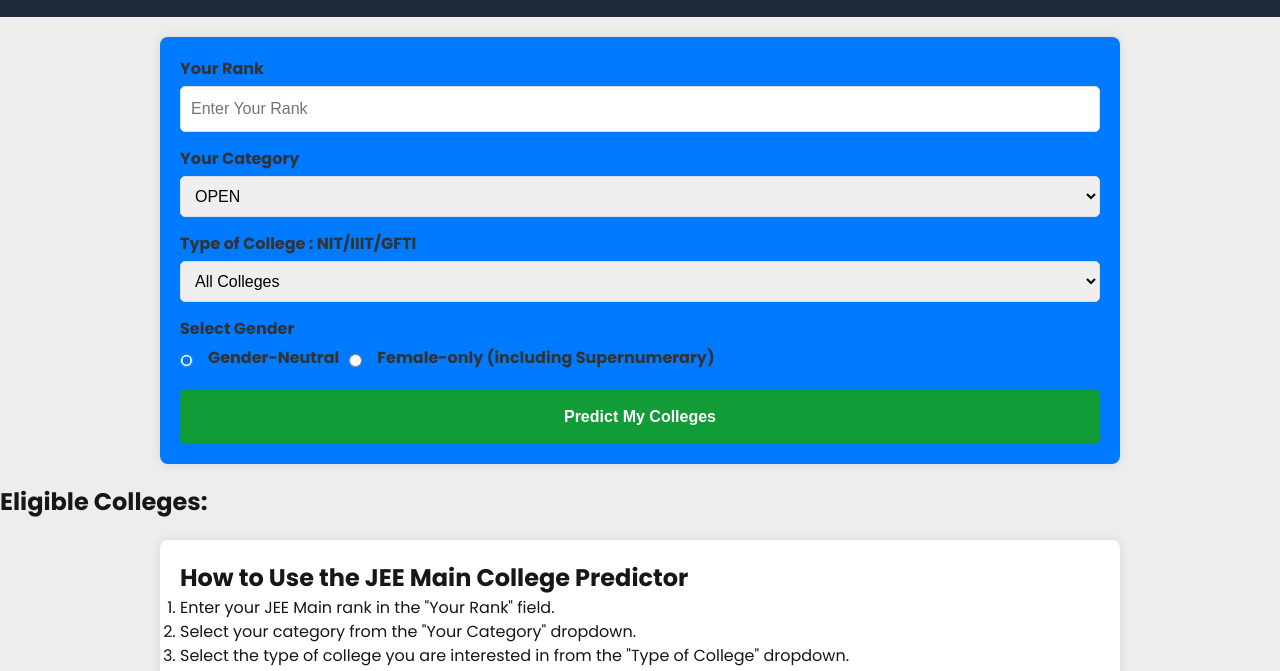
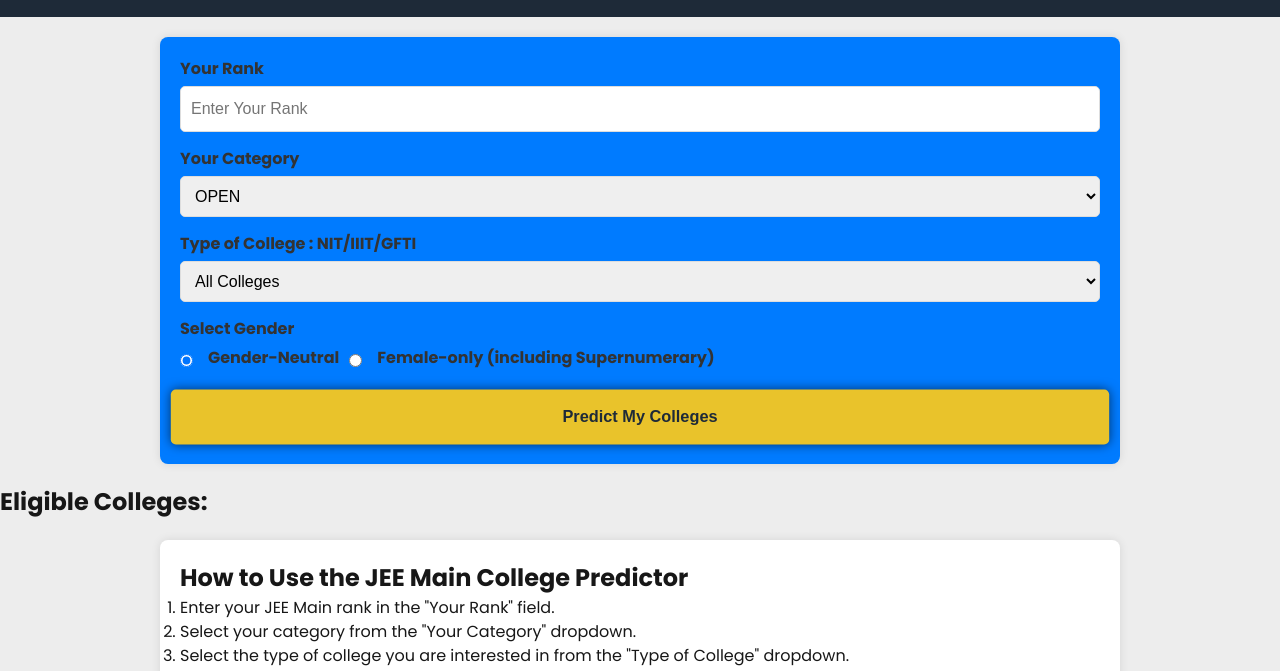
Before and after one commit to amanbind898/college-nexus, a website: page college predictor/public/index.html in a window 1280 px wide. In both pictures the pointer is over the button "Predict My Colleges". Shown: the part 124-795 px from the top of the page. Drawn offline with Linux system fonts and the light colour scheme.

Commit message:
yellow added

```diff
--- a/college predictor/public/styles.css
+++ b/college predictor/public/styles.css
@@ -90,18 +90,26 @@
 button {
     width: 100%;
     padding: 15px;
-    background-color: #00ff44ea;
+    background-color: #fddd60;
     color: rgb(25, 14, 14);
     border: none;
     border-radius: 5px;
     font-size: 1rem;
     cursor: pointer;
     font-weight: bold;
+    box-shadow: 0 0 10px rgba(0, 0, 0, 0.4);
 }
 
 button:hover {
-    background-color: #129c37;
-    color: white;
+    box-shadow: 0 0 10px rgba(0, 0, 0, 0.6);
+    transform: scale(1.02);
+    transition: all 0.3s;
+    background-color: #e9c32b;
+    color: #1E2A38;
+}
+button:active {
+    transform: scale(1);
+
 }
 /* make h2 center */
 #cntr h2 {
```
